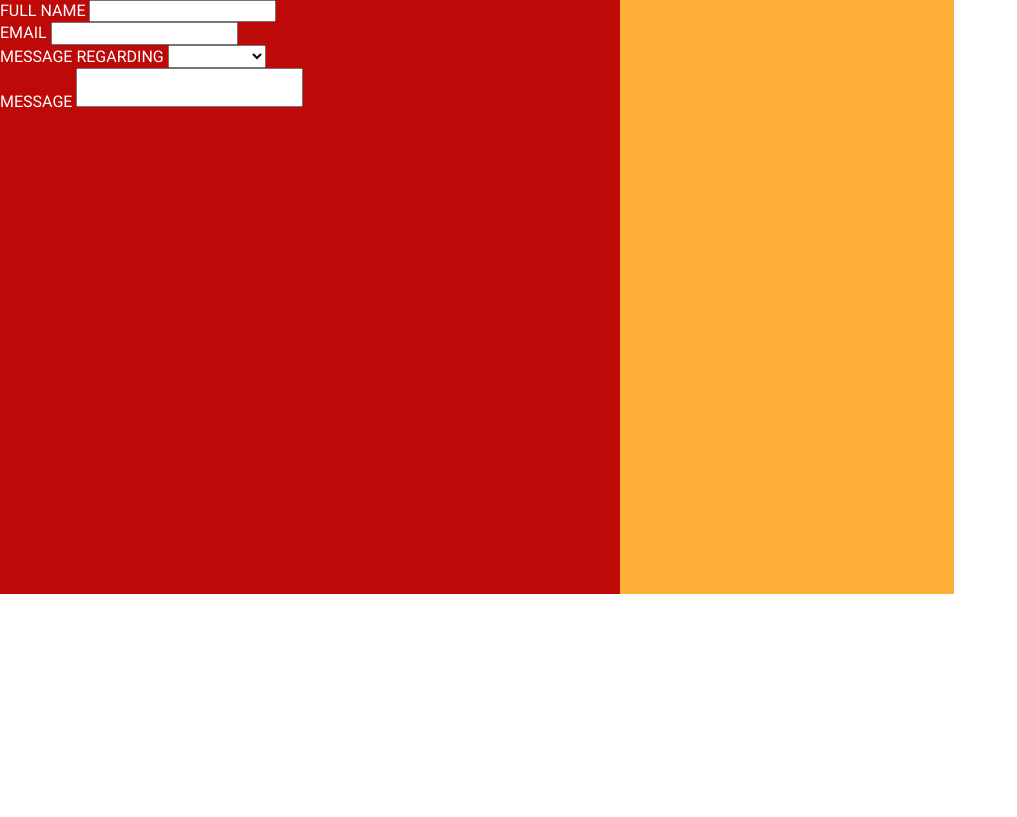
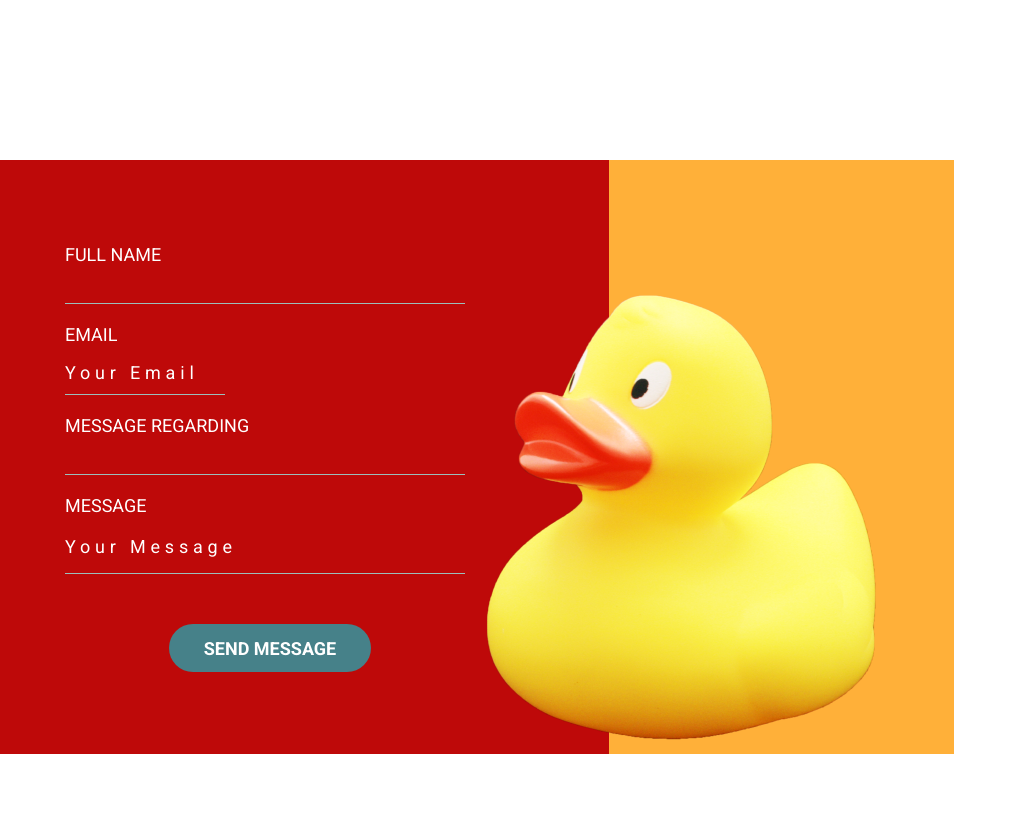
Before and after one commit to NabeelMansour/Duck-form, a plain HTML site: page index.html in a window 1280 px wide. Shown: the whole page, without its empty margins (0-1017 px from the left). Drawn offline with nearby package versions, Linux system fonts and the light colour scheme.

Commit message:
modified the final styles

```diff
--- a/css/style.css
+++ b/css/style.css
@@ -6,19 +6,123 @@
 
 body {
   font-family: 'Roboto', sans-serif;
+  width: 100vw;
+  height: 100vh;
+}
+
+main {
+  margin: 10rem auto;
+  max-width: 1400px;
+  min-height: 900px;
+}
+
+.form-container {
+  display: flex;
+  position: relative;
+}
+
+.form-content {
+  max-width: 609px;
+  min-height: 594px;
+  width: 100%;
+  background: #BE0909 65%;
+  color: #fff;
+  text-transform: uppercase;
+  position: relative;
 }
 
 form {
-  max-width: 954px;
+  position: absolute;
+  top: 64px;
+  left: 65px;
+  width: 100%;
+}
+
+.form-extension {
+  max-width: 345px;
   width: 100%;
   min-height: 594px;
-  background: linear-gradient(to right, #BE0909 65%, #FFB039 35%);
-  color: #fff;
-  text-transform: uppercase;
-  display: flex;
-  flex-direction: column;
+  background: #FFB039;
+}
+
+input {
+  max-width: 400px;
+  width: 100%;
+  background: transparent;
+  border: none;
+  border-bottom: 1px solid #9DBEBB;
+}
+
+input[type="email"],
+select {
+  max-width: 160px;
+  width: 100%;
+  background: transparent;
+  border: none;
+  border-bottom: 1px solid #9DBEBB;
+}
+
+input[type="email"] {
+  padding-bottom: 10px;
+}
+
+textarea {
+  max-width: 400px;
+  width: 100%;
+  background: transparent;
+  border: none;
+  border-bottom: 1px solid #9DBEBB;
 }
 
 #message {
   resize: none;
 }
+
+label {
+  display: block;
+  padding-bottom: 41px;
+  font-size: 18px;
+  line-height: 21px;
+  letter-spacing: 10%;
+  padding-top: 20px;
+  padding-bottom: 20px;
+}
+
+::placeholder {
+  font-size: 18px;
+  line-height: 21px;
+  letter-spacing: 4.8px;
+  color: #fff;
+}
+
+.form-image {
+  display: block;
+  width: 100%;
+  max-width: 663px;
+  max-height: 603px;
+  position: absolute;
+  left: 350px;
+  top: 51px;
+}
+
+.form-btn {
+  position: absolute;
+  top: 400px;
+  right: 143px;
+  left: 104px;
+  bottom: 64px;
+}
+
+.form-btn button {
+  border-radius: 40px;
+  width: 202px;
+  height: 48px;
+  border: none;
+  background: #468189;
+  color: #fff;
+  font-weight: 700;
+  font-size: 18px;
+  letter-spacing: 10%;
+  line-height: 21px;
+  text-transform: uppercase;
+}
--- a/index.html
+++ b/index.html
@@ -21,28 +21,42 @@
     <title>Duck Form</title>
   </head>
   <body>
-    <form action="#" method="post">
-      <div>
-        <label for="fullname">full name</label>
-        <input type="text" name="fullname" id="fullname" />
+    <main>
+      <div class="form-container">
+        <div class="form-content">
+          <form action="#" method="post">
+            <label for="fullname">full name</label>
+            <input type="text" name="fullname" id="fullname" />
+
+            <label for="email">email</label>
+            <input
+              type="email"
+              name="email"
+              id="email"
+              placeholder="Your Email"
+            />
+
+            <label for="message">message regarding</label>
+            <input type="text" name="message" id="message" />
+
+            <label for="user-message">message</label>
+            <textarea
+              name="user-message"
+              id="message"
+              cols="25"
+              rows="2"
+              placeholder="Your Message"
+            ></textarea>
+            <div class="form-btn">
+              <button type="submit">send message</button>
+            </div>
+          </form>
+        </div>
+        <div class="form-extension"></div>
+        <div class="form-image">
+          <img src="./img/hiclipart 2.png" alt="a yellow duck" />
+        </div>
       </div>
-      <div>
-        <label for="email">email</label>
-        <input type="email" name="email" id="email" />
-      </div>
-      <div>
-        <label for="message-dropdown">message regarding</label>
-        <select name="regarding" id="message-dropdown">
-          <option value=""></option>
-          <option value="regards">HTML</option>
-          <option value="regards">CSS</option>
-          <option value="regards">JavaScript</option>
-        </select>
-      </div>
-      <div class="message-text">
-        <label for="message">message</label>
-        <textarea name="message" id="message" cols="25" rows="2"></textarea>
-      </div>
-    </form>
+    </main>
   </body>
 </html>
```
